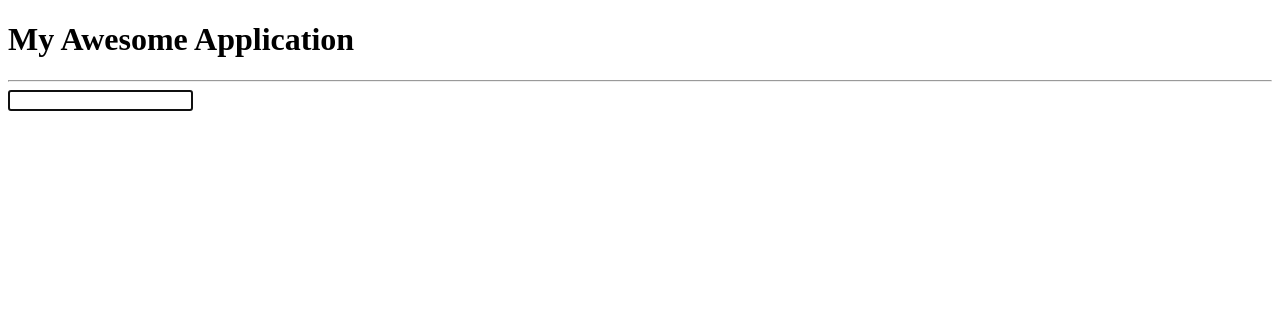
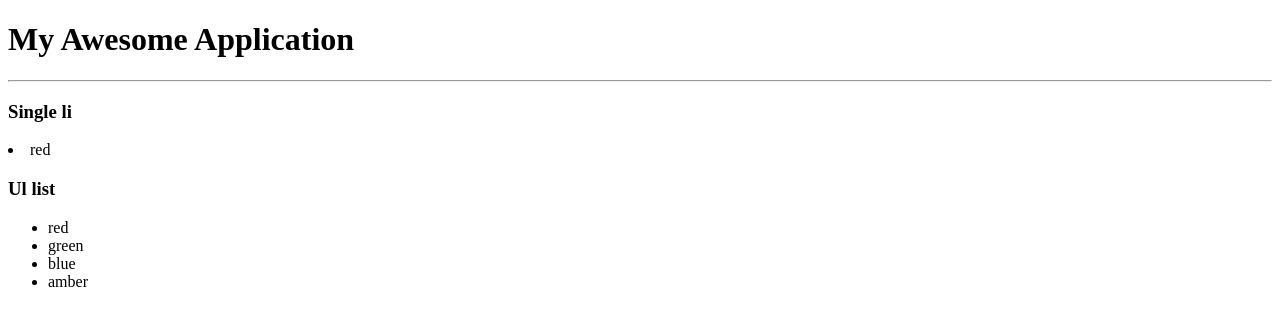
Before and after one commit to Giusp94/React, a React (Vite) app: page / in a window 1280 px wide. Shown: the top 326 px of the page. Built offline with nearby package versions, Linux system fonts and the light colour scheme.

Commit message:
Added ex List

```diff
--- a/src/App.jsx
+++ b/src/App.jsx
@@ -1,11 +1,22 @@
-import { FocusableInput } from "./FocusableInput";
+import { Color } from "./Color";
+import { Colors } from "./Colors";
 
 export function App() {
   return (
     <div>
       <h1>My Awesome Application</h1>
       <hr />
-      <FocusableInput />
+      <h3>Single li</h3>
+      <Color color={{ id: 1, name: "red" }} />
+      <h3>Ul list</h3>
+      <Colors
+        colors={[
+          { id: 1, name: "red" },
+          { id: 2, name: "green" },
+          { id: 3, name: "blue" },
+          { id: 4, name: "amber" },
+        ]}
+      />
     </div>
   );
 }
--- /dev/null
+++ b/src/Color.jsx
@@ -0,0 +1,10 @@
+export function Color({ color }) {
+  return <li key={color.id}>{color.name}</li>;
+}
+/*INGLESE
+Create a component called Color that receives an object called color as a prop, which will have 2 properties,
+id and name, and returns an li tag that displays the name property.
+
+Create a second component called Colors, which takes an array of objects as a prop,
+where the properties are always name and id, and displays an unordered list of Color components.
+*/
--- /dev/null
+++ b/src/Colors.jsx
@@ -0,0 +1,9 @@
+export function Colors({ colors }) {
+  return (
+    <ul>
+      {colors.map((color) => (
+        <li key={color.id}>{color.name}</li>
+      ))}
+    </ul>
+  );
+}
```
